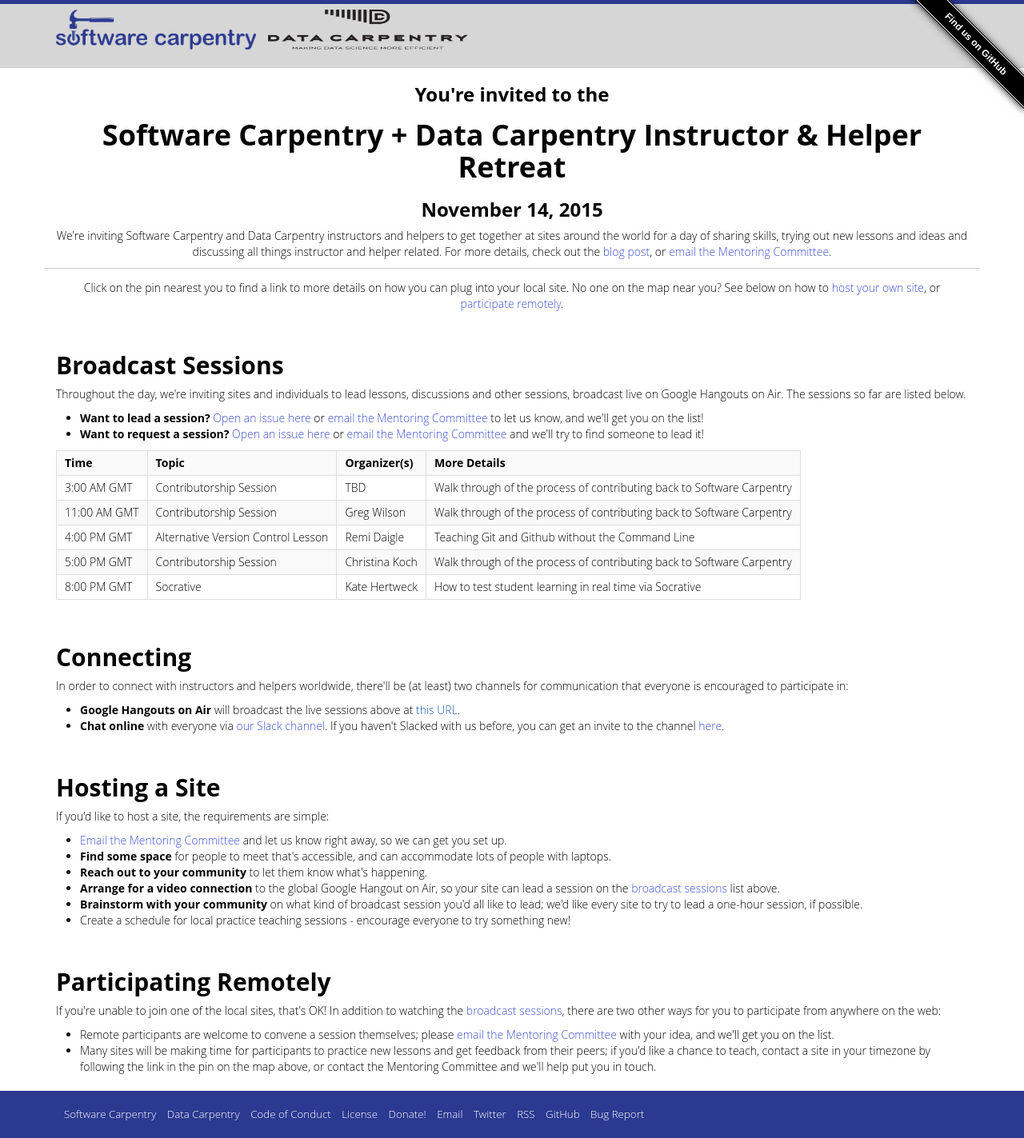
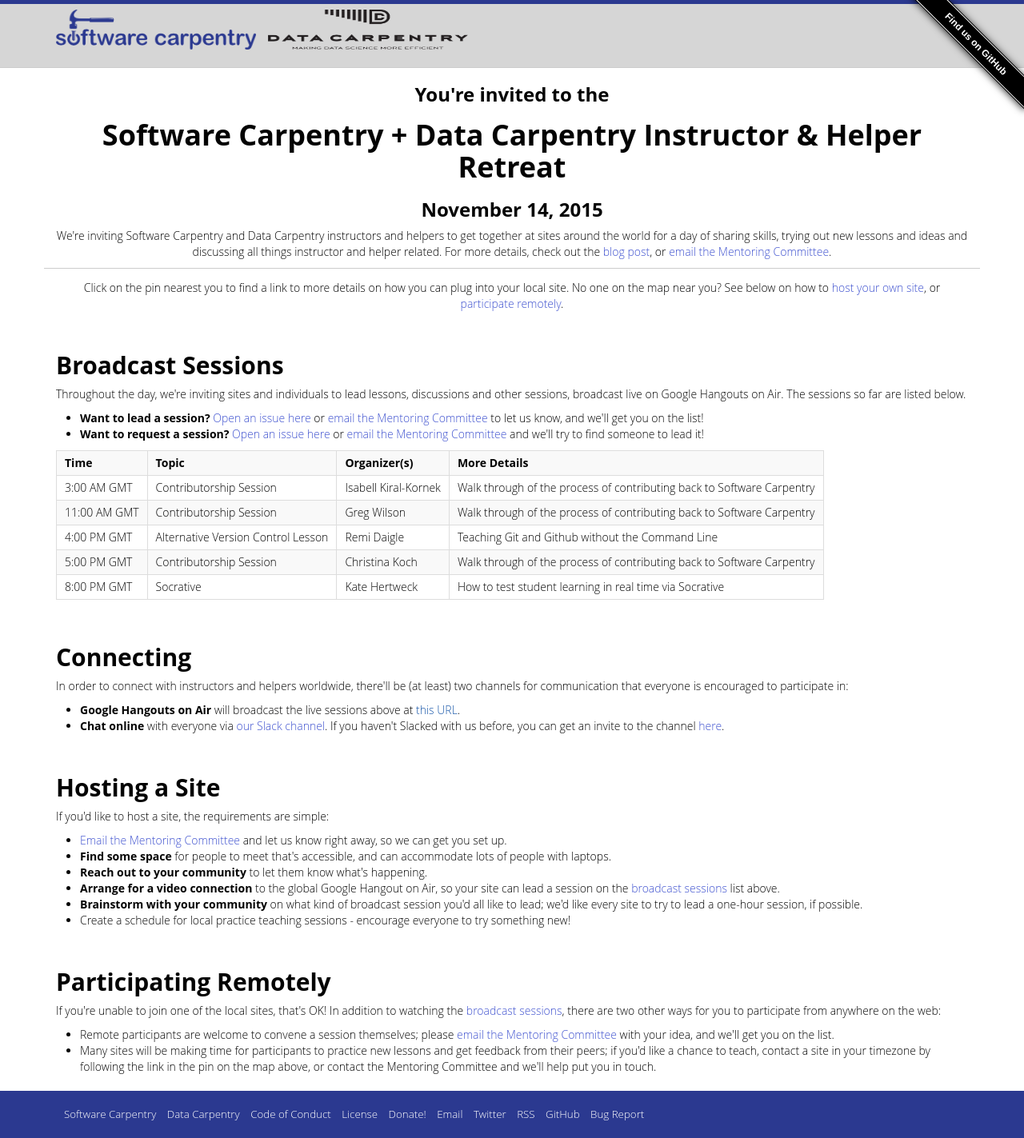
Before and after one commit to swcarpentry/instructor-retreat-2015, a Jekyll site: the page built from index.html, in a window 1280 px wide. Shown: the whole page at 80% size. Built offline with Jekyll 4.4.1, drawn with Linux system fonts in a browser that asks for light colours; a script that is not in the unit is left out.

Commit message:
Added Isabell Kiral-Kornek's contributorship session to schedule

```diff
--- a/_includes/schedule.html
+++ b/_includes/schedule.html
@@ -16,7 +16,7 @@
         <tr>
             <td>3:00 AM GMT</td>
             <td>Contributorship Session</td>
-            <td>TBD</td>
+            <td>Isabell Kiral-Kornek</td>
             <td>Walk through of the process of contributing back to Software Carpentry</td>
         </tr>
         <tr>
```
